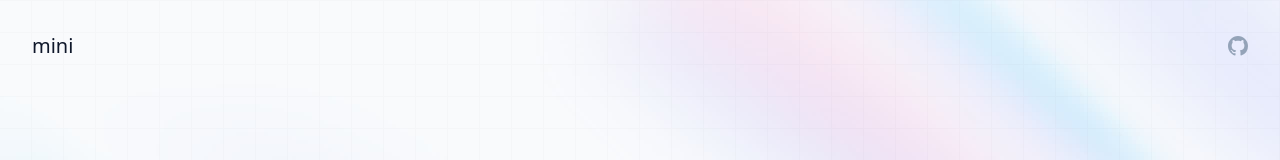
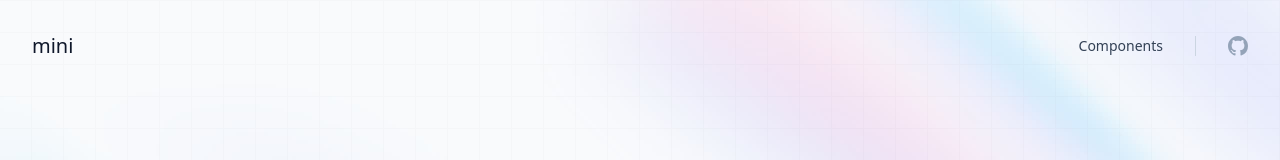
Before and after one commit to codingcodax/mini, a Next.js app: page / in a window 1280 px wide. Shown: the top 160 px of the page. Built offline with nearby package versions, Linux system fonts and the light colour scheme.

Commit message:
feat(header): add components link and add divider

```diff
--- a/src/components/layout/Header.tsx
+++ b/src/components/layout/Header.tsx
@@ -1,3 +1,5 @@
+import Link from 'next/link';
+
 import { ExternalLink, Icons } from '~/components/atoms';
 
 const Header = () => {
@@ -5,10 +7,19 @@ const Header = () => {
     <header className='flex items-center justify-between px-4 pt-5 sm:px-6 md:px-8 lg:pt-8'>
       <h2 className='text-xl font-medium'>mini</h2>
 
-      <ul>
+      <ul className='flex space-x-8 text-sm font-medium text-slate-700 dark:text-slate-200'>
+        <li>
+          <Link
+            className='hover:text-sky-500 dark:hover:text-sky-400'
+            href='/components'
+          >
+            Components
+          </Link>
+        </li>
+        <div className='w-px bg-slate-300 dark:bg-slate-800' />
         <li>
           <ExternalLink
-            className='text-sm font-medium text-slate-400 hover:text-slate-500 dark:hover:text-slate-300'
+            className='text-slate-400 hover:text-slate-500 dark:hover:text-slate-300'
             href='https://github.com/codingcodax'
           >
             <Icons.Github className='h-5 w-5' />
```
